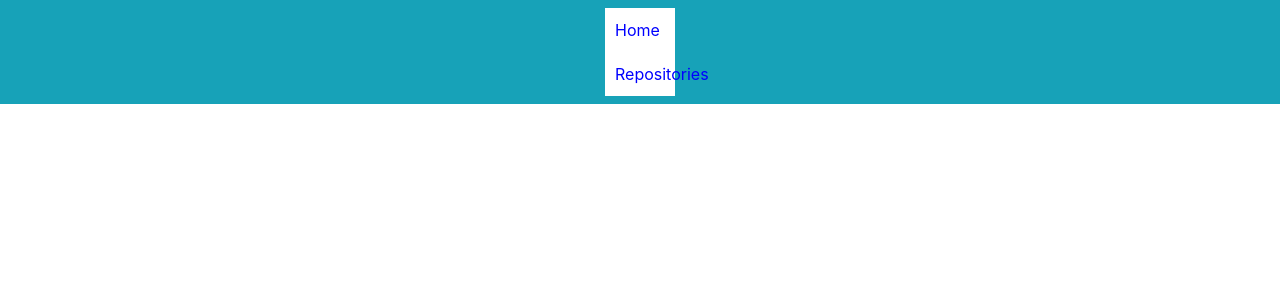
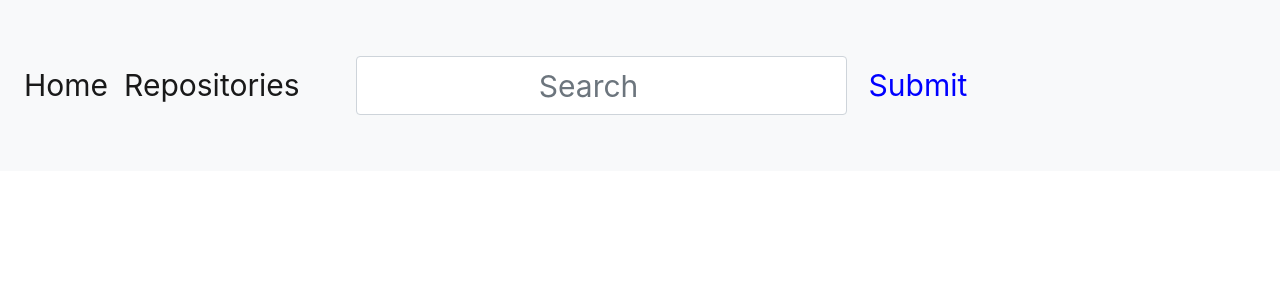
Before and after one commit to Codex-Mayrie/Git-Search, an Angular app: page / in a window 1280 px wide. Shown: the top 300 px of the page. Built offline with nearby package versions, Linux system fonts and the light colour scheme.

Commit message:
style nav items, button and form

```diff
--- a/src/app/nav-bar/nav-bar.component.css
+++ b/src/app/nav-bar/nav-bar.component.css
@@ -1,17 +1,30 @@
-ul{
-  margin:0;
-  padding:0;
-  width: 70px;
-  list-style-type:none;
-  background-color: white;
+button{
+border-radius: 8px;
+text-decoration: none;
+display: inline-block;
+font-size: 30px;
+margin: 4px 2px;
+border: none;
+color: blue;
+text-align: center;
+
 }
 li a{
-  display: block;
-  color: blue;
-  padding: 10px;
+  font-size:30px;
   text-decoration: none;
 }
-li a:hover{
-  background-color: white;
-  color: blue;
+
+.navbar{
+  margin-bottom:0;
+
 }
+.form-control{
+  color:white;
+  font-size:30px;
+  text-align: center;
+  text-decoration: none;
+}
+input{
+  /* border:2px; */
+  width:20%;
+}
--- a/src/app/nav-bar/nav-bar.component.html
+++ b/src/app/nav-bar/nav-bar.component.html
@@ -1,6 +1,14 @@
-<nav class="navbar navbar-expand-sm bg-info justify-content-center">
-  <ul>
-    <li class="nav-item"><a class="nav-link" href="#Home">Home</a></li>
-    <li class="nav-item"><a class="nav-link" href="#Repositories">Repositories</a></li>
+<nav class="navbar navbar-expand-sm bg-light navbar-light">
+  <ul class="navbar-nav">
+    <li class="nav-item active">
+      <a class="nav-link" href="#Home">Home</a>
+    </li>
+    <li class="nav-item active">
+      <a class="nav-link" href="#Repositories">Repositories</a>
+    </li>
   </ul>
+  <form class="form-inline p-5 my-2 my-lg-0">
+    <input class="form-control mr-sm-2" type="search" placeholder="Search" aria-label="Search">
+    <button class="btn btn-outline-primary my-2 my-sm-0" type="submit">Submit</button>
+  </form>
 </nav>
--- a/src/styles.css
+++ b/src/styles.css
@@ -1 +1,4 @@
-@import "~bootstrap/css/dist/css/bootstrap.min.css"
+@import "~bootstrap/dist/css/bootstrap.css";
+body{
+  scroll-behavior: smooth;
+}
```
